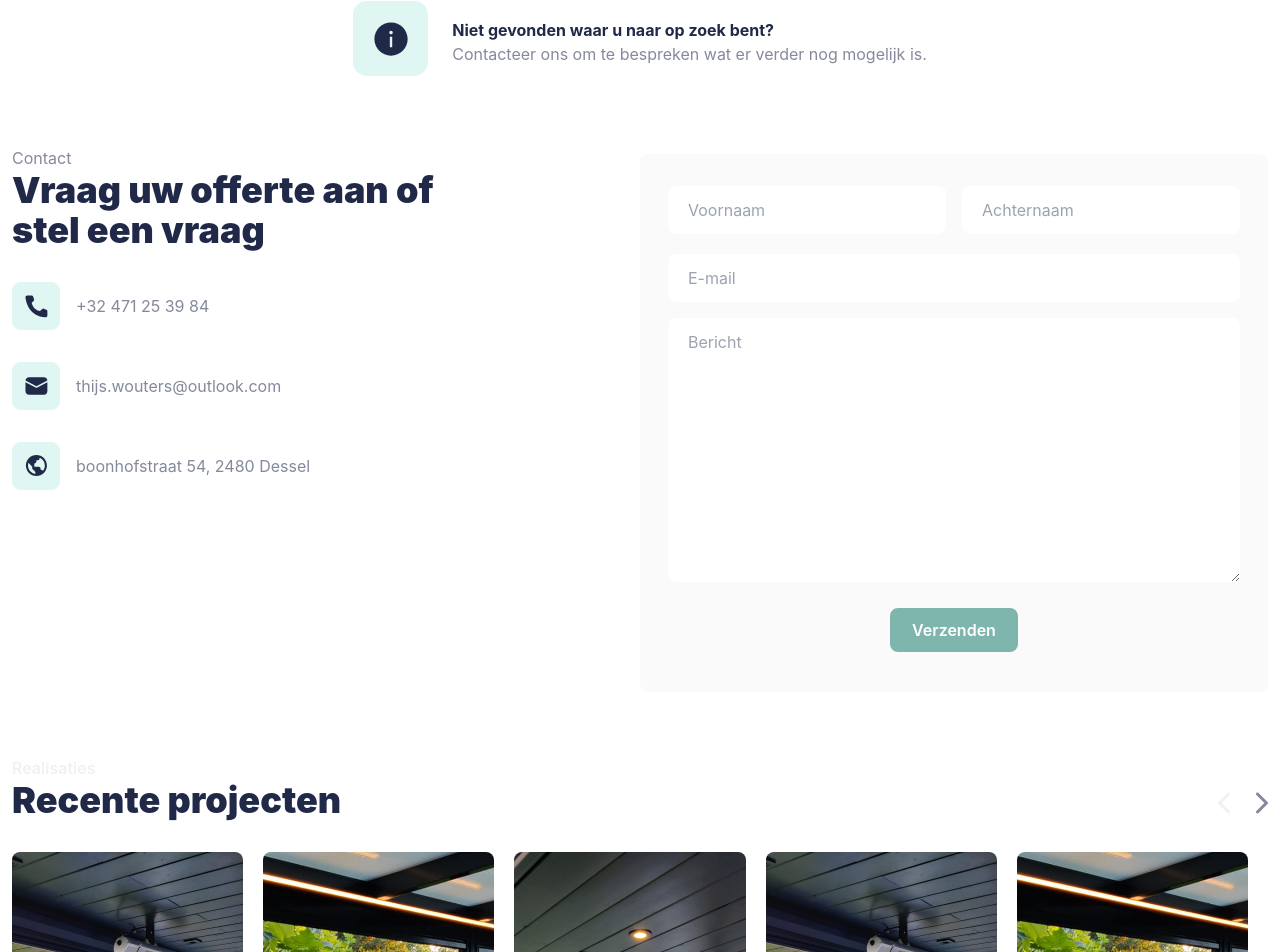
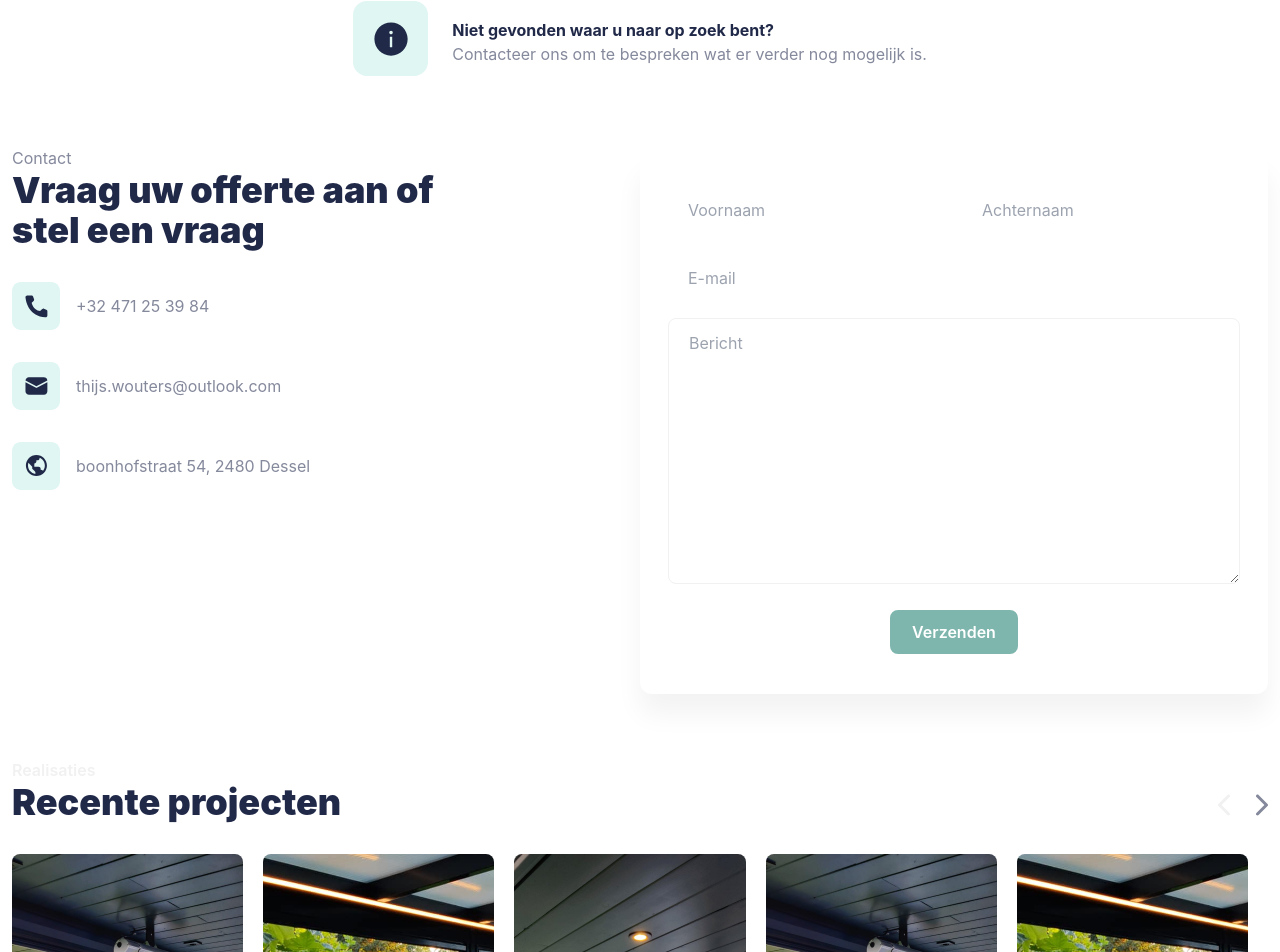
Before and after one commit to web3thijs/twe-nextjs-frontend, a Next.js app: page / in a window 1280 px wide. Shown: the part 1325-2277 px from the top of the page. Built offline with nearby package versions, Linux system fonts and the light colour scheme.

Commit message:
Form coloring

```diff
--- a/components/sections/contact/Form.tsx
+++ b/components/sections/contact/Form.tsx
@@ -35,7 +35,7 @@ function Form() {
     }
 
     return <>
-        <div className="bg-offwhite rounded-lg mt-5 md:mt-0">
+        <div className="bg-white shadow-3xl rounded-xl mt-5 md:mt-0">
             <form method="POST" onSubmit={submitForm} className="p-5" id="contact-form">
                 <div className="mt-3 grid grid-cols-2">
                     <div className="mx-2">
@@ -52,7 +52,7 @@ function Form() {
                 </div>
 
                 <div className="mx-2 mt-4">
-                    <textarea id="message" name="message" rows={10} className="w-full px-5 py-3 rounded-lg" placeholder="Bericht"></textarea>
+                    <textarea id="message" name="message" rows={10} className="w-full px-5 py-3 rounded-lg border border-solid border-gray-light" placeholder="Bericht"></textarea>
                 </div>
 
                 <div className="text-center">
```
